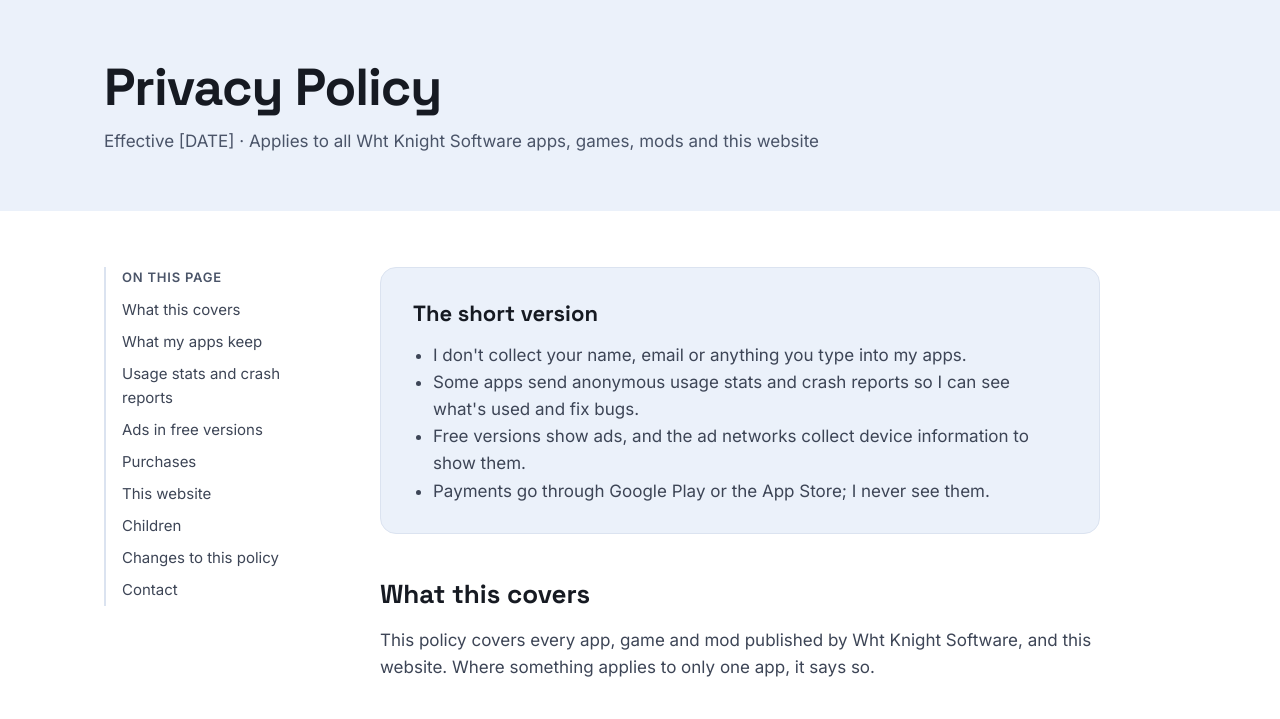
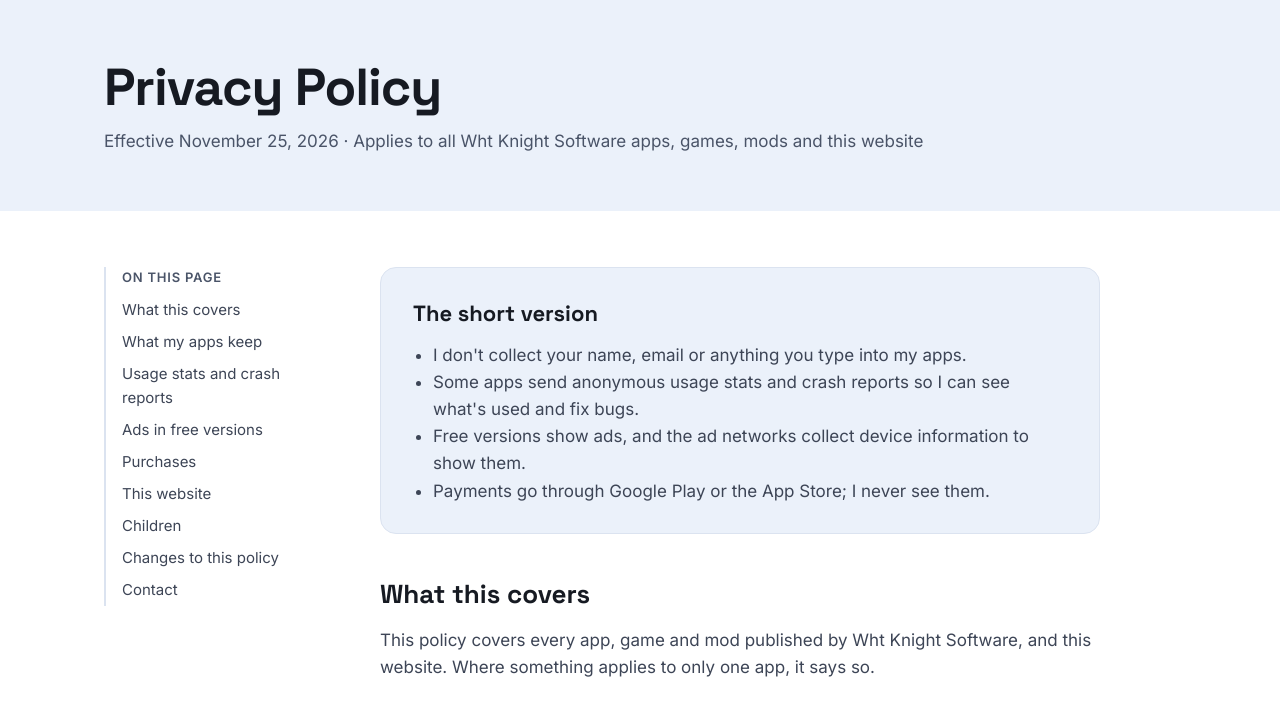
Before and after one commit to benknight04861/whtknightsoft-site, a plain HTML site: page privacy/index.html in a window 1280 px wide. Shown: the part 74-793 px from the top of the page. Drawn offline with Linux system fonts and the light colour scheme.

Commit message:
Add app-ads.txt and set the privacy policy's effective date.

```diff
--- a/privacy/index.html
+++ b/privacy/index.html
@@ -29,7 +29,7 @@
 <section class="doc-head band">
 <div class="wrap">
 <h1>Privacy Policy</h1>
-<p class="faint">Effective [DATE] · Applies to all Wht Knight Software apps, games, mods and this website</p>
+<p class="faint">Effective November 25, 2026 · Applies to all Wht Knight Software apps, games, mods and this website</p>
 </div>
 </section>
 <section class="doc">
```
Also changed, not shown: app-ads.txt (added).
